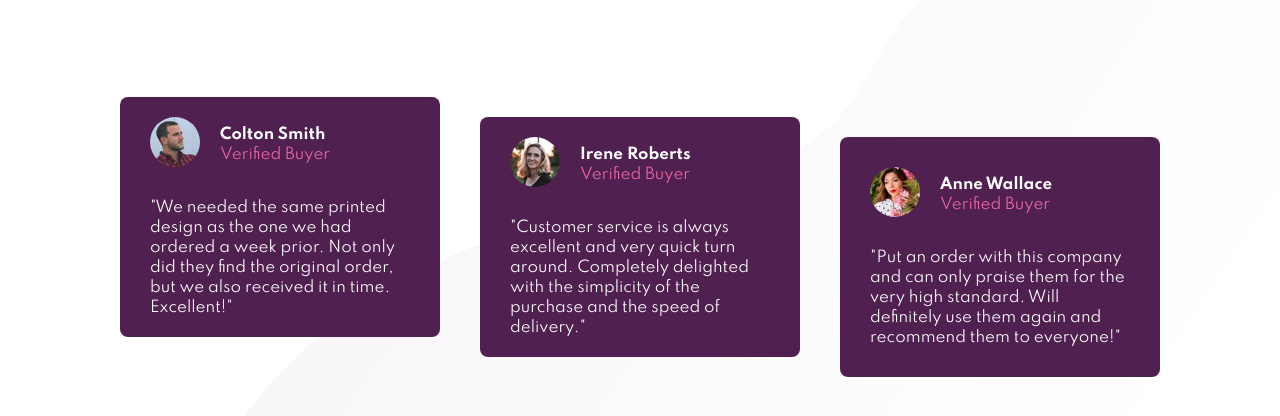
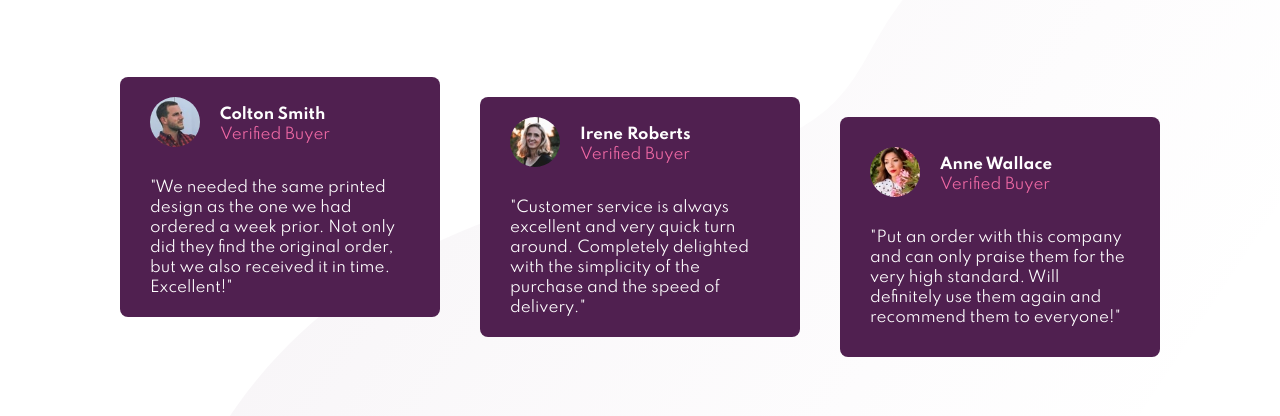
Before and after one commit to T-connect/social-proof-section, a plain HTML site: page index.html in a window 1280 px wide. Shown: the part 408-824 px from the top of the page. Drawn offline with Linux system fonts and the light colour scheme.

Commit message:
Update styles.css

```diff
--- a/styles.css
+++ b/styles.css
@@ -67,7 +67,7 @@
 /*third section*/
 .container3{
   display: flex;
-  margin-top: 100px;
+  margin-top: 80px;
 }
 
 .box{
```
